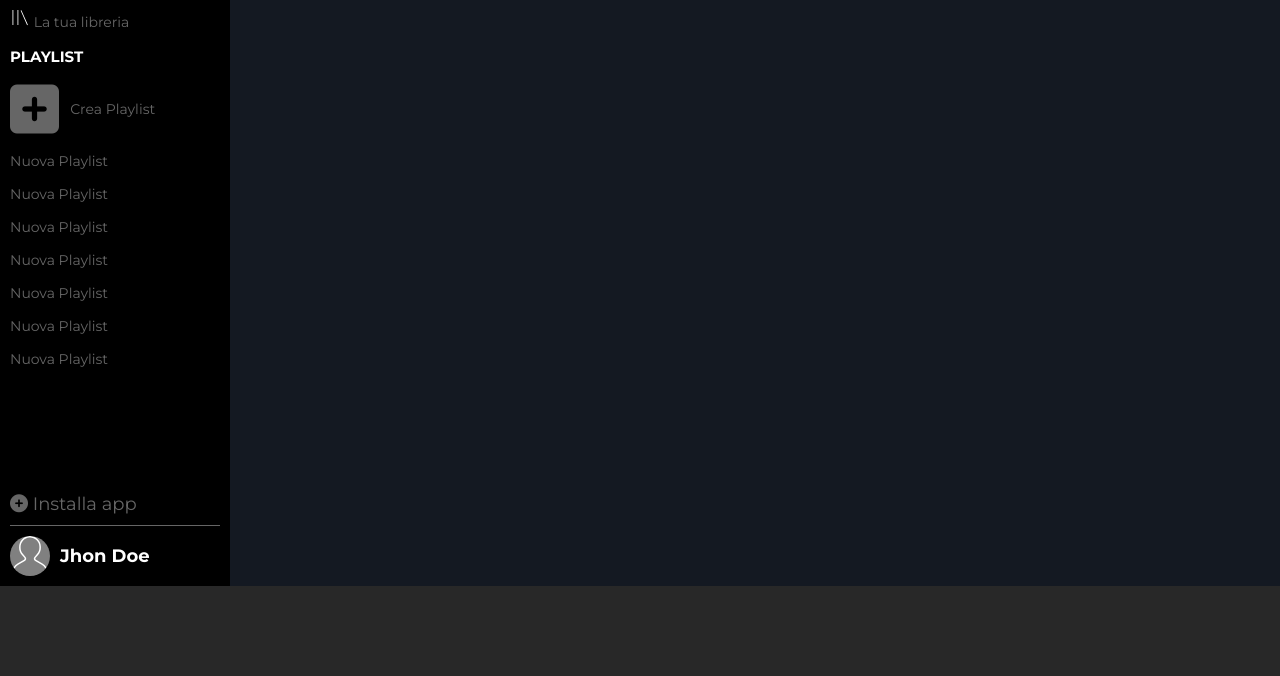
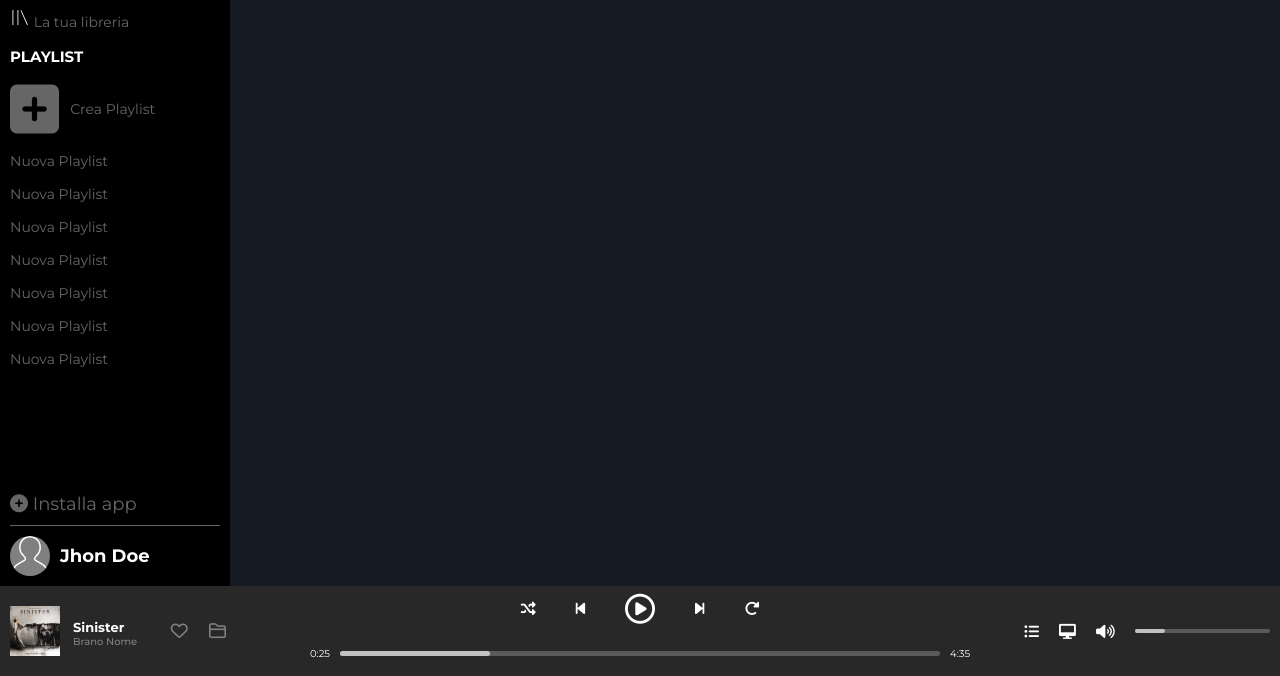
Before and after one commit to Ennio-M/html-css-spotifyweb, a plain HTML site: page index.html in a window 1280 px wide. Shown: the part 124-800 px from the top of the page. Drawn offline with Linux system fonts and the light colour scheme.

Commit message:
index, style: aggiunta barra di riproduzione

```diff
--- a/css/style.css
+++ b/css/style.css
@@ -11,6 +11,12 @@ body{
 }
 ul{
     list-style-type: none;
+}
+/*general*/
+.clearfix::after{
+    content: '';
+    display: table;
+    clear: both;
 }
 /*scaffolding*/
 .wrapper{
@@ -159,3 +165,115 @@ nav{
 .navbar :first-child .nav-active{
     display: block;
 }
+/*barra di riproduzione*/
+/*canzone (sinistra)*/
+.song, .volume{
+    width: 20%;
+    float: left;
+}
+.song{
+    height: 90px;
+    padding: 2em 1em;
+}
+.song img{
+    height: 100%;
+    float: left;
+}
+.song-name{
+    float: left;
+    margin: 1.3em;
+}
+.song-name :first-child{
+    font-weight: bold;
+    font-size: 1.3em;
+}
+.song-name :last-child{
+    color: gray;
+    font-weight: 500;
+}
+.actions{
+    float: left;
+    margin-left: 1.2em;
+    color: gray;
+    font-size: 1.7em;
+    line-height: 50px;
+    cursor: pointer;
+}
+.actions .fa-folder{
+    margin-left: 1em;
+}
+/*pulsanti e durata canzone (centro)*/
+.time{
+    width: 60%;
+    height: 100%;
+    float: left;
+}
+/*pulsanti*/
+.play-buttons{
+    height: 50%;
+    display: flex;
+    justify-content: center;
+    align-items: center;
+    gap: 4em;
+}
+.play-buttons .fa-regular{
+    font-weight: 600;
+    font-size: 1.5em;
+    cursor: pointer;
+}
+.fa-regular.fa-circle-play{
+    font-weight: 400;
+    font-size: 3em;
+}
+/*durata canzone*/
+.duration{
+    height: 50%;
+    display: flex;
+    justify-content: center;
+    align-items: center;
+    gap: 1em;
+}
+.timeline{
+    background-color: #5A5A5A;
+    width: 600px;
+    height: 5px;
+    border-radius: 3px;
+    position: relative;
+}
+.progress{
+    background-color: #C1C1C1;
+    width: 150px;
+    height: 5px;
+    border-radius: 3px;
+    position: absolute;
+    left: 0;
+}
+/*volume (destra)*/
+.volume{
+    height: 100%;
+    display: flex;
+    justify-content: flex-end;
+    align-items: center;
+    gap: 2em;
+    padding-right: 1em;
+}
+.volume .fa-regular{
+    font-weight: 600;
+    font-size: 1.5em;
+    cursor: pointer;
+}
+.max-volume{
+    width: 150px;
+    height: 4px;
+    border-radius: 2px;
+    background-color: #5A5A5A;
+    position: relative;
+}
+.actual-volume{
+    background-color: #C1C1C1;
+    width: 30px;
+    height: 4px;
+    border-radius: 2px;
+    position: absolute;
+    left: 0;
+}
--- a/index.html
+++ b/index.html
@@ -80,8 +80,52 @@
                 </nav>
             </main>
         </div>
-        <footer>
-
+        <!-- Barra di riproduzione -->
+        <footer class="clearfix">
+            <!-- Canzone (sinistra) -->
+            <div class="song clearfix">
+                <img src="./img/sinister.jpeg" alt="Sinister">
+                <div class="song-name">
+                    <p>Sinister</p>
+                    <p>Brano Nome</p>
+                </div>
+                <div class="actions">
+                    <i class="fa-regular fa-heart"></i>
+                    <i class="fa-regular fa-folder"></i>
+                </div>
+            </div>
+            <!-- Pulsanti e durata canzone (centro) -->
+            <div class="time">
+                <!-- Pulsanti -->
+                <div class="play-buttons">
+                    <i class="fa-regular fa-shuffle"></i>
+                    <i class="fa-regular fa-backward-step"></i>
+                    <i class="fa-regular fa-circle-play"></i>
+                    <i class="fa-regular fa-forward-step"></i>
+                    <i class="fa-regular fa-rotate-right"></i>
+                </div>
+                <!-- Durata canzone -->
+                <div class="duration">
+                    <div class="current">
+                        0:25
+                    </div>
+                    <div class="timeline">
+                        <div class="progress"></div>
+                    </div>
+                    <div class="total">
+                        4:35
+                    </div>
+                </div>
+            </div>
+            <!-- Volume (destra) -->
+            <div class="volume">
+                <i class="fa-regular fa-list-ul"></i>
+                <i class="fa-regular fa-desktop"></i>
+                <i class="fa-regular fa-volume-high"></i>
+                <div class="max-volume">
+                    <div class="actual-volume"></div>
+                </div>
+            </div>
         </footer>
     </div>
 </body>
```
